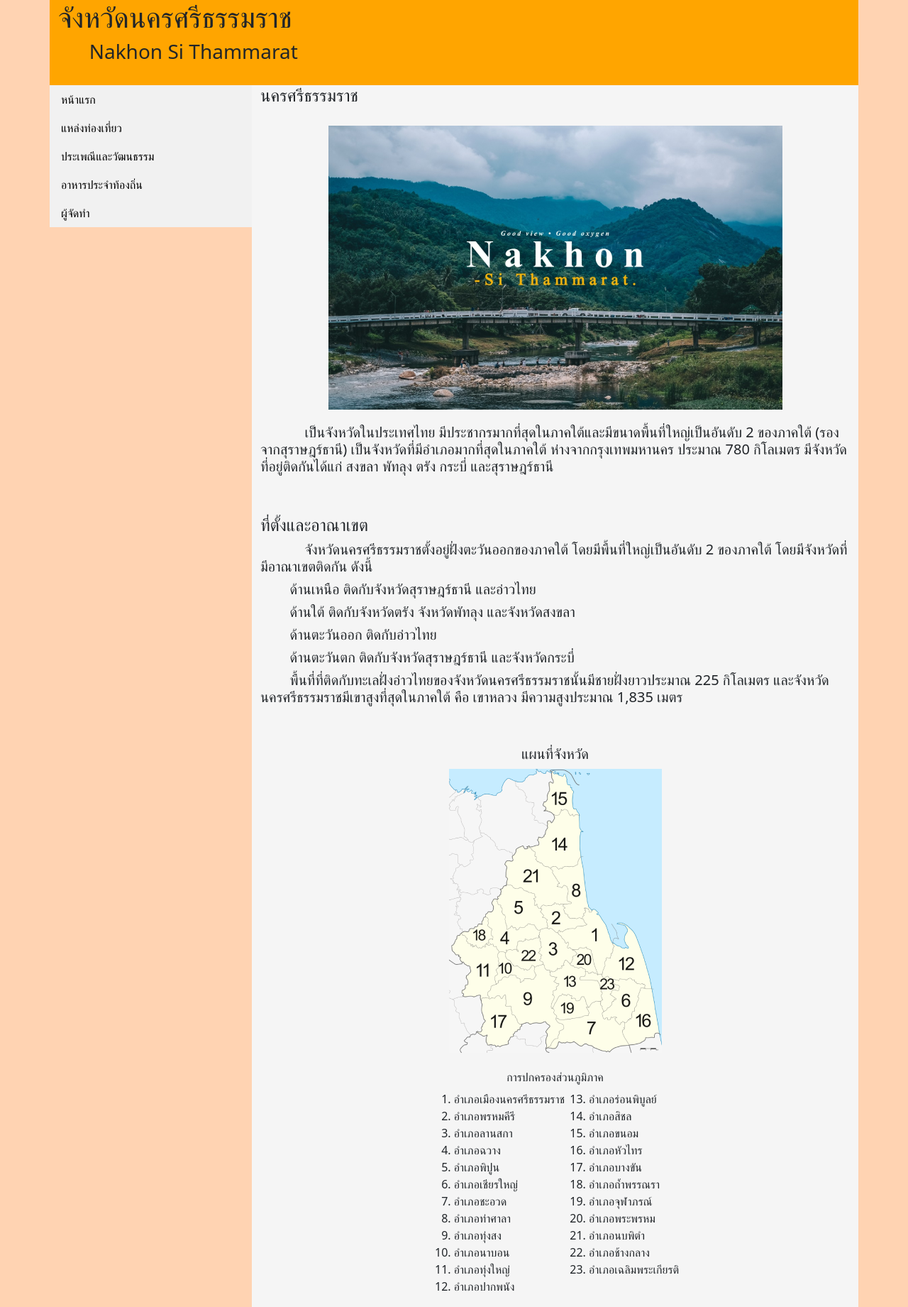
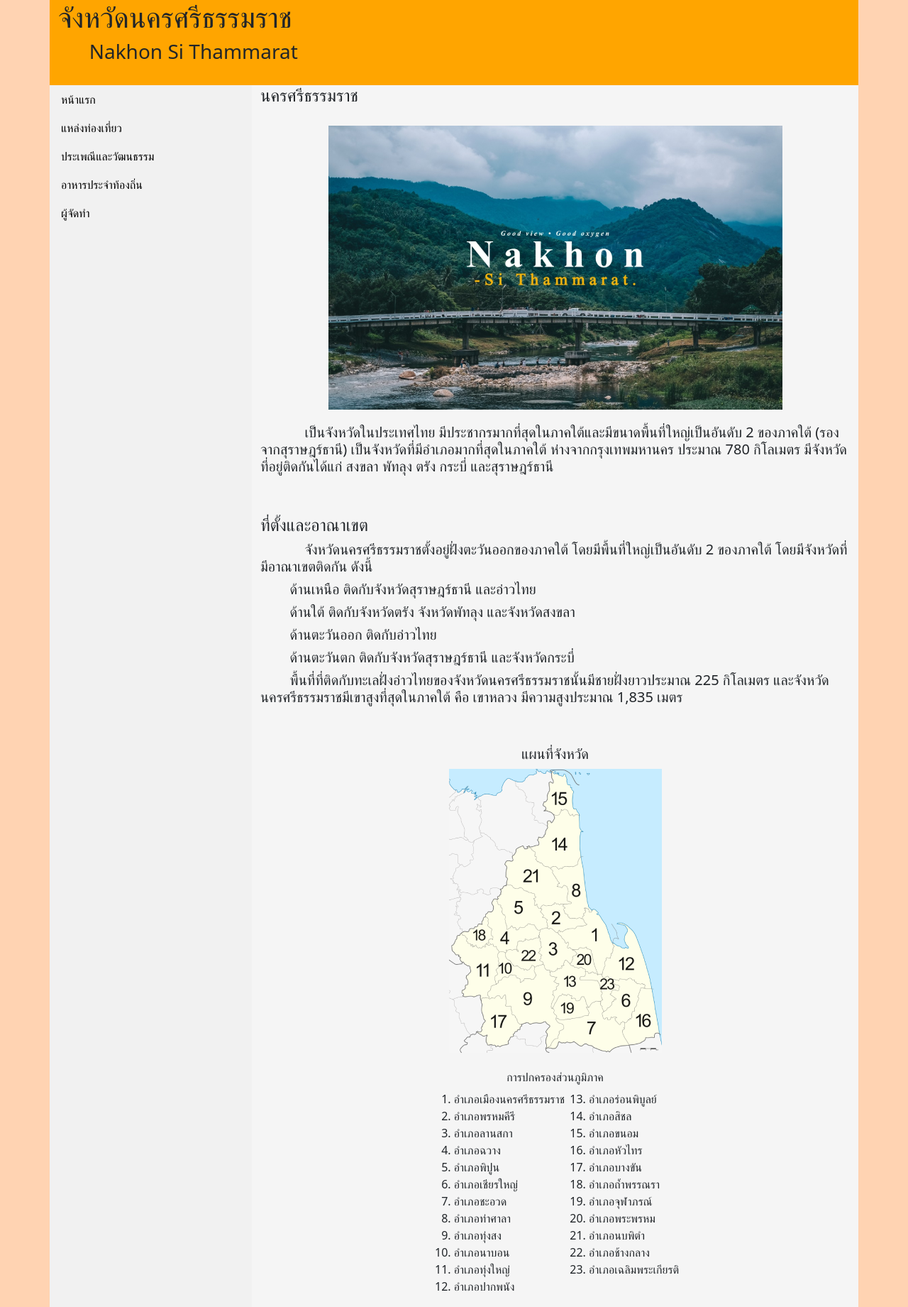
Before and after one commit to waiwaix43/Nakhon-Si-Thammarat-Project, a PHP site: page / in a window 1280 px wide. Shown: the whole page at 71% size. Run offline with PHP 8.4, Linux system fonts and the light colour scheme.

Commit message:
Update index.php

```diff
--- a/index.php
+++ b/index.php
@@ -18,7 +18,7 @@
         background-color: #FFA500;
       }
       #sidebar{
-        height: 0px;
+        height: 100;
         background-color: #f1f1f1;
         padding: 0px;
       }
```
